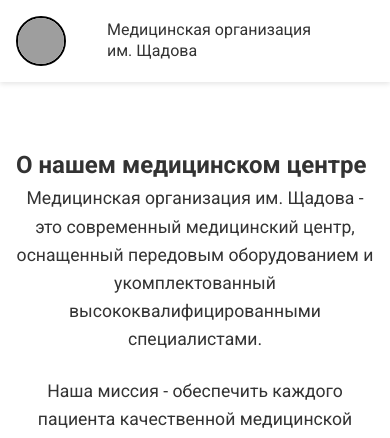
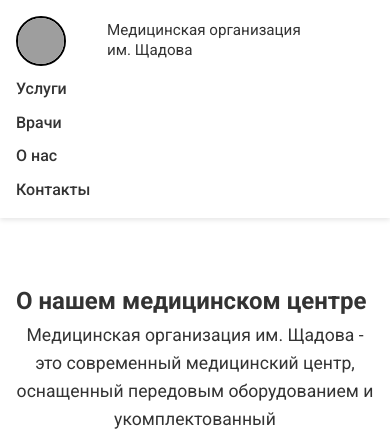
Before and after one commit to Anton665401/Hospital, a Flask app: template templates/about.html in a window 390 px wide. Shown: the top 438 px of the page. Run offline with Flask 3, Linux system fonts and the light colour scheme; the template is opened without the code that fills it, so the values that code supplies are empty; parts of the project's set-up code (start-up, migrations or seed data) failed here and were passed over; some libraries are stand-ins or nearby versions; grey boxes are pictures that could not be loaded.

Commit message:
Update about.html

```diff
--- a/templates/about.html
+++ b/templates/about.html
@@ -8,6 +8,79 @@
     <link href="https://fonts.googleapis.com/css2?family=Roboto:wght@300;400;500;700&display=swap" rel="stylesheet">
     <link rel="stylesheet" href="https://cdnjs.cloudflare.com/ajax/libs/font-awesome/5.15.3/css/all.min.css">
 </head>
+    <style>
+        @media (max-width: 900px) {
+    .services-grid {
+        flex-direction: column;
+        align-items: center;
+    }
+    .service-card {
+        max-width: 90%;
+        margin-bottom: 20px;
+    }
+    .hero-content {
+        flex-direction: column !important;
+        align-items: center !important;
+        text-align: center !important;
+    }
+    .hero-text, .hero-image {
+        max-width: 100% !important;
+    }
+}
+
+@media (max-width: 600px) {
+    .header .nav-container {
+        flex-direction: column !important;
+        align-items: flex-start !important;
+    }
+    .logo-container {
+        flex-direction: row;
+        align-items: center;
+        width: 100%;
+        margin-bottom: 10px;
+    }
+    .organization-name {
+        font-size: 0.95em;
+    }
+    .nav-menu {
+        display: flex;
+        flex-direction: column;
+        width: 100%;
+        gap: 8px;
+    }
+    .hero-content {
+        padding: 15px 5px;
+        font-size: 1em;
+    }
+    .hero-content h1 {
+        font-size: 2em;
+    }
+    .hero-content h2 {
+        font-size: 1.1em;
+    }
+    .service-card img {
+        width: 100px;
+        height: 100px;
+    }
+    .centered-section h2 {
+        font-size: 1.1em;
+    }
+    .section-title {
+        font-size: 1.2em;
+    }
+    .specialists-grid {
+        flex-direction: column;
+        align-items: center;
+    }
+    .specialist-card {
+        max-width: 100%;
+        margin-bottom: 18px;
+    }
+    .policy-content h2 {
+        font-size: 1.1em;
+    }
+}
+    </style>
 <body>
     <header class="header">
         <nav class="nav-container">
```
